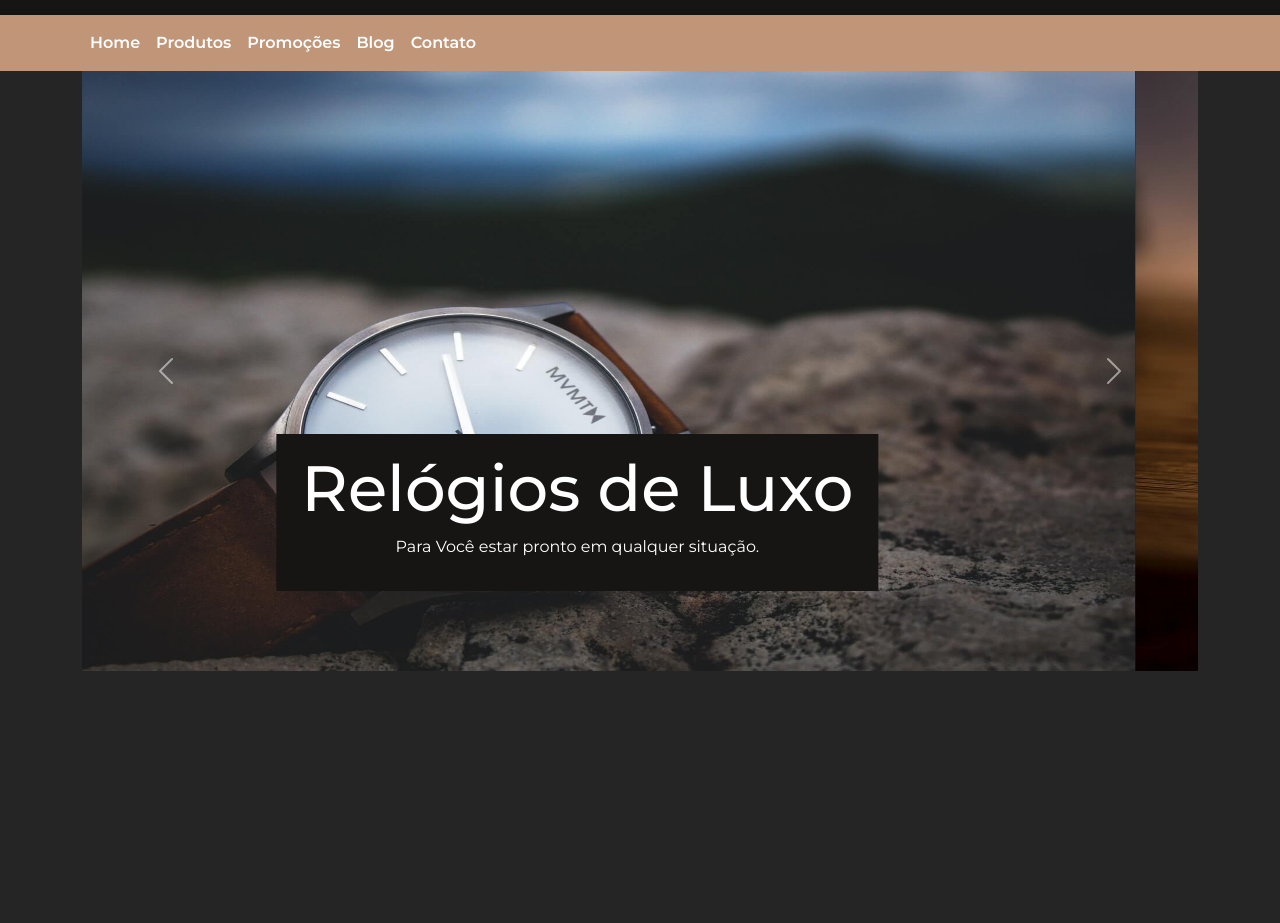
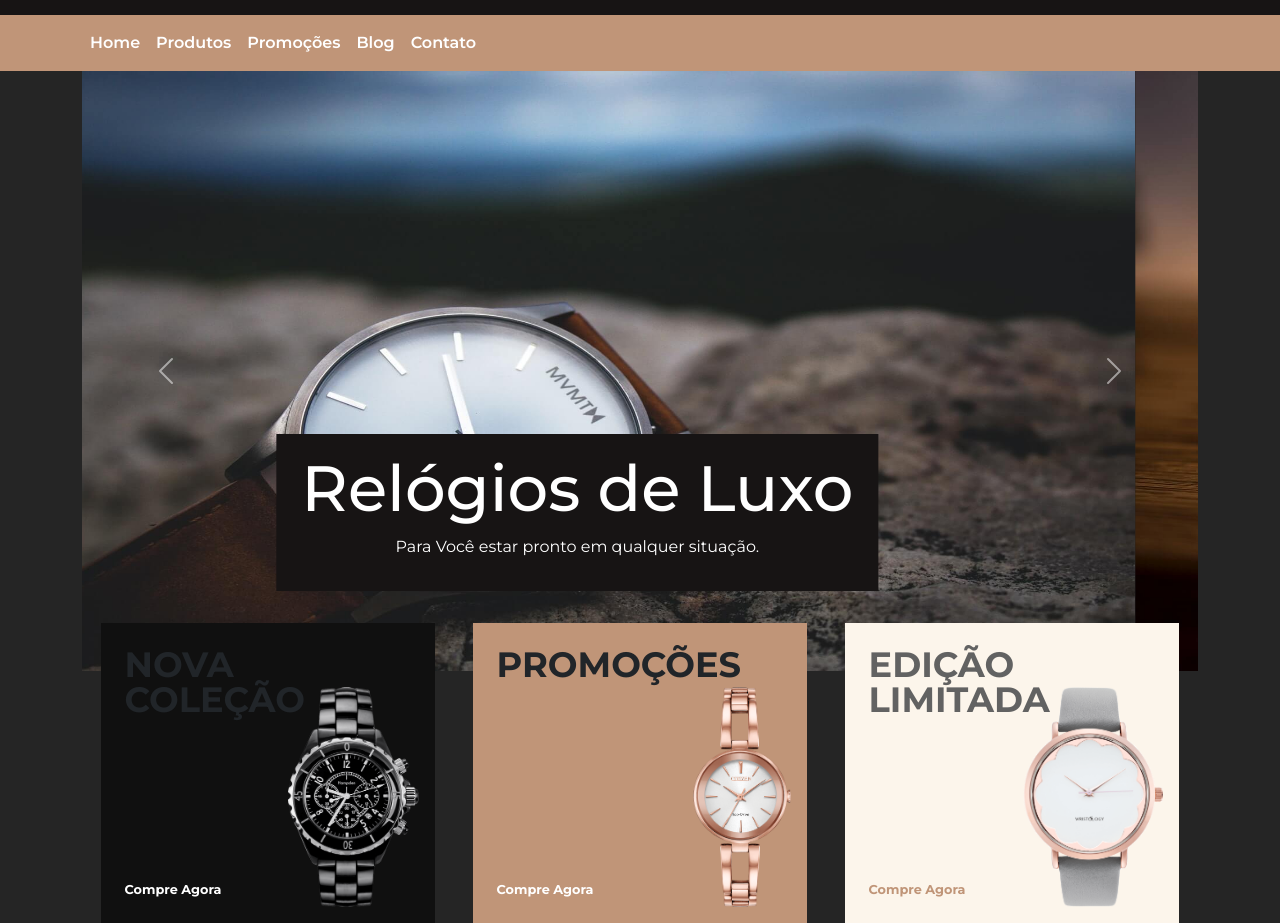
Before and after one commit to LeandroDukievicz/bootstrap5-exact-time-, a plain HTML site: page index.html in a window 1280 px wide. Shown: the part 83-1006 px from the top of the page. Before the commit the page ends 800 px from the top, so only its background shows below. Drawn offline with nearby package versions, Linux system fonts and the light colour scheme.

Commit message:
FEAT - Finished Section Mini-banners

```diff
--- a/css/styles.css
+++ b/css/styles.css
@@ -178,3 +178,65 @@ body{
         font-size: 4em;
     }
 }
+
+#mini-banners {
+    margin-top: -3em;
+    z-index: 10;
+}
+
+#mini-banners .col-12 {
+    z-index: 1;
+    height: 300px;
+    padding: 1.5em;
+    position: relative;
+    display: flex;
+    flex-direction: column;
+    justify-content: space-between;
+}
+
+@media (min-width: 768px) {
+    #mini-banners .col-12 {
+        max-width: 30%;
+    }
+}
+
+#mini-banners .col-12 h2 {
+    text-transform: uppercase;
+    max-width: 50px;
+    font-size: 2.2em;
+    font-weight: 700;
+    line-height: 1em;
+}
+
+#mini-banners .col-12 img {
+    height: 220px;
+    position: absolute;
+    right: 1em;
+    bottom: 1em;
+}
+
+#mini-banners .col-12 a{
+    font-weight: bold;
+    color: #fff;
+    font-size: .8rem;
+    transition: .5s;
+    text-decoration: none;
+}
+
+#mini-banners .col-12 a:hover{
+    color:#101010;
+    letter-spacing: 0.1em;
+}
+
+#mini-banners #mini-banner-1 a:hover{
+    color:#C09578;
+    letter-spacing: 0.1em;
+}
+
+#mini-banners #mini-banner-3 a {
+    color:#C09578;
+}
+#mini-banners #mini-banner-3 a:hover {
+    color:#101010;
+    letter-spacing: 0.1em;
+}
--- a/index.html
+++ b/index.html
@@ -113,7 +113,28 @@
                 <span class="visually-hidden">Next</span>
             </button>
         </div>
+        <div class="container" id="mini-banners">
+            <div class="row justify-content-around">
+                <div class="col-12 dark-bg-color" id="mini-banner-1">
+                    <h2>Nova Coleção</h2>
+                        <img src="img/relogio1.png" alt="relogio1">
+                        <a href="#">Compre Agora</a>
+                </div>
+                <div class="col-12 secondary-bg-color" id="mini-banner-2">
+                    <h2>Promoções</h2>
+                        <img src="img/relogio2.png" alt="relogio2">
+                        <a href="#">Compre Agora</a>
+                </div>
+                <div class="col-12 light-bg-color" id="mini-banner-3">
+                    <h2 class="secondary-color">Edição limitada</h2>
+                        <img src="img/relogio3.png" alt="relogio3">
+                        <a href="#">Compre Agora</a>
+                </div>
+            </div>
+        </div>
+
     </div>
+
 
 
 </body>
```
